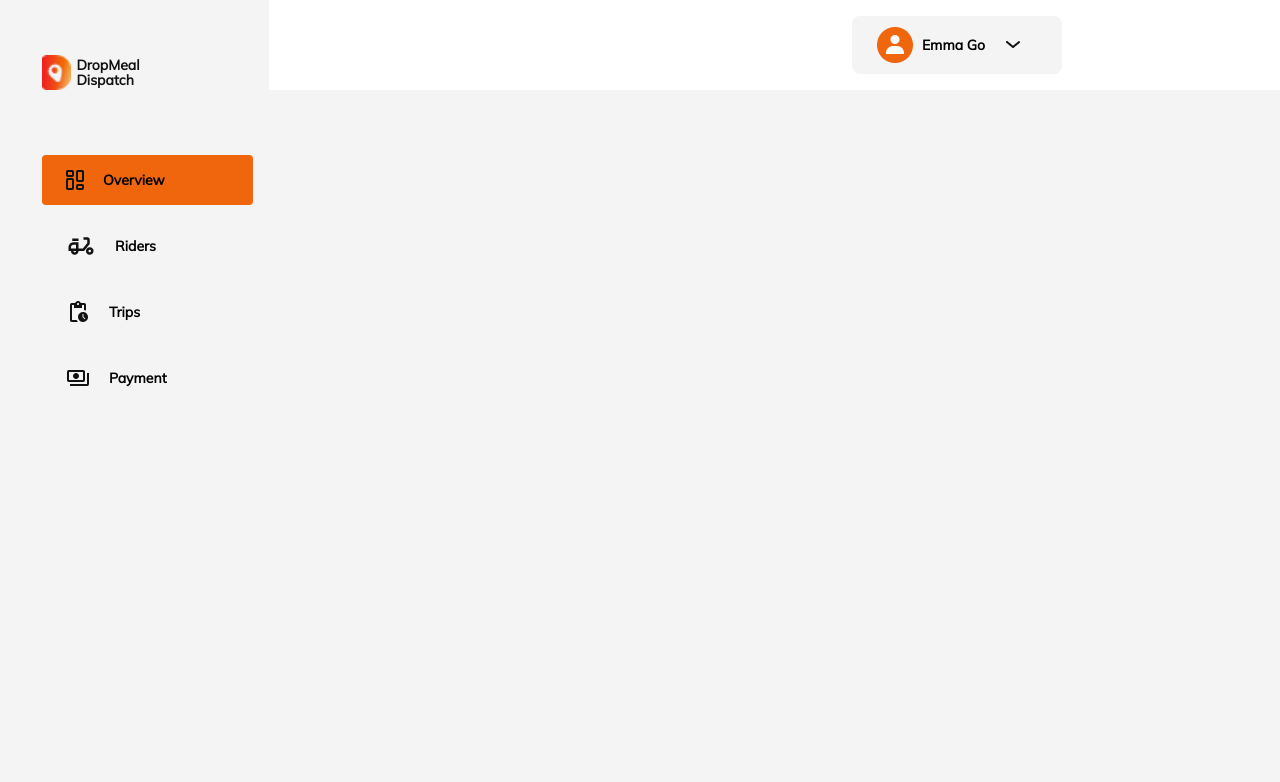
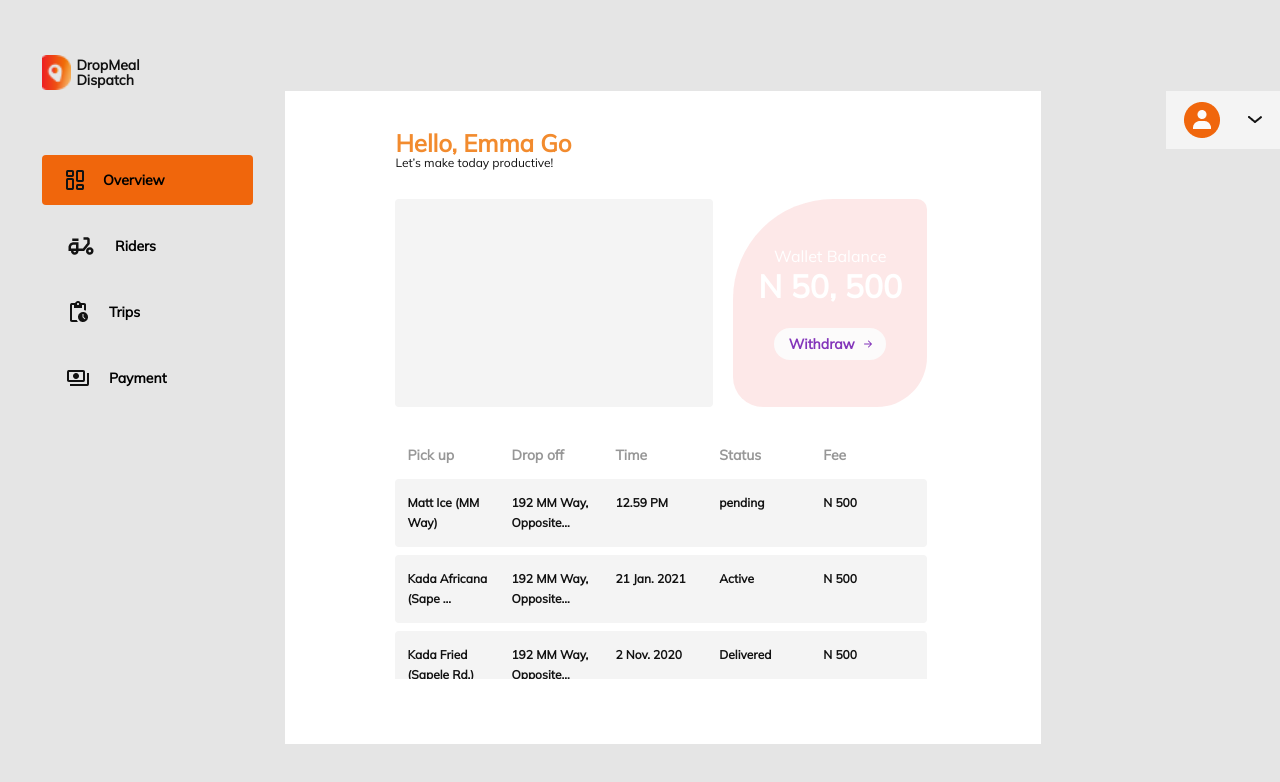
Before and after one commit to coolpythoncodes/drop-meal-dispatch-dashbord, a React (Create React App) app: page / in a window 1280 px wide. Shown: the top 782 px of the page. Built offline with nearby package versions, Linux system fonts and the light colour scheme.

Commit message:
overview section

```diff
--- a/src/Components/Layout.js
+++ b/src/Components/Layout.js
@@ -1,17 +1,28 @@
-import React from 'react';
+import { useState, useEffect } from 'react';
 import Sidebar from './Sidebar';
 import '../Sass/Layout.scss'
 import { MenuContextProvider } from '../context';
 import Navbar from './Navbar';
 
 const Layout = ({ children }) => {
+    const [deviceWidth, setDeviceWidth] = useState(window.innerWidth);
+    const breakPoint = 767;
+    const mobileBreakPoint = 600;
+
+    useEffect(() => {
+        const handleWindowResize = () => setDeviceWidth(window.innerWidth);
+        window.addEventListener('resize', handleWindowResize)
+        return () => window.removeEventListener('resize', handleWindowResize)
+    }, []);
     return (
         <div className="layout">
             <MenuContextProvider>
                 <Sidebar />
-                <Navbar />
+                {
+                    deviceWidth <= mobileBreakPoint ? <Navbar /> : null
+                }
             </MenuContextProvider>
-            {/* {children} */}
+            {children}
         </div>
     );
 }
--- a/src/Components/Overview.js
+++ b/src/Components/Overview.js
@@ -1,9 +1,88 @@
 import React from 'react';
+import { useState } from 'react'
+import '../Sass/Overview.scss'
+import ArrowRight from '../assest/arrow_right.png'
+import Avatar from '../assest/avatar.png'
+import ArrowDown from '../assest/arrow_down.png'
+import LogoOutImage from '../assest/logout.png'
+import TableData from './TableData';
 
 const Overview = () => {
+
+    const [show, setShow] = useState(false);
+    const showLogoOut = () => {
+        setShow(!show)
+    }
+
     return (
         <div className='overview'>
-            Overview
+            <div className="overview__container">
+                <div className="overview__greeting">
+                    <h3>Hello, Emma Go</h3>
+                    <small>Let’s make today productive!</small>
+                </div>
+
+                <div className="overview__earning">
+                    <div className="overview__chart">
+
+                    </div>
+                    <div className="overview__walletBalance">
+                        <p>Wallet Balance</p>
+                        <h1>N 50, 500</h1>
+                        <a href="/">Withdraw <img src={ArrowRight} alt="" style={{ marginLeft: '9px' }} /></a>
+                    </div>
+                </div>
+
+                <div className="overview__pickupData">
+                    <div className="table__head">
+                        <div><p>Pick up</p></div>
+                        <div><p>Drop off</p></div>
+                        <div><p>Time</p></div>
+                        <div><p>Status</p></div>
+                        <div><p>Fee</p></div>
+                    </div>
+                    <div className="table__body">
+                        <TableData
+                            pickUp='Matt Ice (MM Way)'
+                            dropOff='192 MM Way, Opposite...'
+                            time='12.59 PM'
+                            status='pending'
+                            fee='N 500'
+                        />
+                        <TableData
+                            pickUp='Kada Africana  (Sape ...'
+                            dropOff='192 MM Way, Opposite...'
+                            time='21 Jan. 2021'
+                            status='Active'
+                            fee='N 500'
+                        />
+                        <TableData
+                            pickUp='Kada Fried (Sapele Rd.)'
+                            dropOff='192 MM Way, Opposite...'
+                            time='2 Nov. 2020'
+                            status='Delivered'
+                            fee='N 500'
+                        />
+                        <TableData
+                            pickUp='Kada Fried (Sapele Rd.)'
+                            dropOff='192 MM Way, Opposite...'
+                            time='2 Nov. 2020'
+                            status='Delivered'
+                            fee='N 500'
+                        />
+                    </div>
+
+                </div>
+            </div>
+
+            <div className="overview__user">
+                <img src={Avatar} alt="" style={{ marginRight: '9px' }} />
+                <img src={ArrowDown} alt="" onClick={showLogoOut} />
+            </div>
+            <div className={`overview__logout ${show ? 'show' : null}`} style={show ? { visibility: 'visible' } : null}>
+                <img src={LogoOutImage} alt="" style={{ marginRight: '19px' }} />
+                <p>Logout</p>
+            </div>
         </div>
     );
 }
--- /dev/null
+++ b/src/Components/TableData.js
@@ -0,0 +1,25 @@
+import '../Sass/TableData.scss'
+
+const TableData = ({ pickUp, dropOff, time, status, fee }) => {
+    return (
+        <div className='table__data'>
+            <div>
+                <p>{pickUp}</p>
+            </div>
+            <div>
+                <p>{dropOff}</p>
+            </div>
+            <div>
+                <p>{time}</p>
+            </div>
+            <div>
+                <p>{status}</p>
+            </div>
+            <div>
+                <p className='fee'>{fee}</p>
+            </div>
+        </div>
+    );
+}
+
+export default TableData;
--- a/src/Sass/Navbar.scss
+++ b/src/Sass/Navbar.scss
@@ -1,5 +1,5 @@
 .navbar {
-	background: #fff;
+	background: #f4f4f4;
 	padding-top: 1rem;
 	padding-bottom: 1rem;
 	grid-area: navbar;
@@ -24,7 +24,7 @@
 	.user {
 		display: flex;
 		align-items: center;
-		background: #f4f4f4;
+		background: #fff;
 		width: 210px;
 		border-radius: 8px;
 		padding-left: 25px;
--- a/src/Sass/Overview.scss
+++ b/src/Sass/Overview.scss
@@ -1,3 +1,151 @@
-.overview{
-    grid-area: main;
+.overview {
+	grid-area: main;
+	padding-top: 41px;
+	padding-left: 1rem;
+
+	// &__container{
+
+	// }
+
+	&__greeting {
+		h3 {
+			font-weight: 900;
+			font-size: 24px;
+			line-height: 15px;
+			color: #f28b2e;
+		}
+
+		small {
+			font-size: 12px;
+			line-height: 15px;
+			color: #121212;
+			padding-top: 10px;
+		}
+	}
+
+	&__earning {
+		margin-top: 28px;
+		display: flex;
+		flex-direction: column;
+	}
+
+	&__chart {
+		background: #fff;
+		border-radius: 4px;
+		// width: 365px;
+		width: #{"min(365px, 90%)"};
+		height: 208px;
+	}
+
+	&__walletBalance {
+		height: 208px;
+		width: 223px;
+		background: rgba(243, 140, 140, 0.2);
+		backdrop-filter: blur(50px);
+		border-radius: 100px 10px 50px 30px;
+		display: flex;
+		flex-direction: column;
+		align-items: center;
+		justify-content: center;
+		color: #fff;
+		order: -1;
+		margin-bottom: 1.5rem;
+
+		a {
+			display: flex;
+			align-items: center;
+			justify-content: center;
+			width: 112px;
+			height: 32px;
+			margin-top: 22px;
+			background: #fcfbfb;
+			border-radius: 30px;
+			font-weight: 600;
+			font-size: 14px;
+			line-height: 15px;
+			color: #8335ba;
+		}
+	}
+
+	&__pickupData {
+		margin-top: 38px;
+	}
+
+	.table__head {
+		display: grid;
+		grid-template-columns: repeat(5, 1fr);
+		margin-bottom: 14px;
+		font-weight: 600;
+		font-size: 14px;
+		line-height: 20px;
+		color: #979797;
+		padding-left: 12px;
+	}
+
+	&__user, &__logout {
+		// visibility: hidden;
+		display: none;
+	}
 }
+
+@media only screen and (min-width: "600px") {
+	.overview {
+		display: flex;
+		position: relative;
+
+		&__container {
+			width: 832px;
+			height: 653px;
+			background: #fff;
+			padding-top: 45px;
+			padding-left: 110px;
+			padding-right: 114px;
+		}
+
+		&__earning {
+			flex-direction: row;
+		}
+
+		&__chart {
+			background: #f4f4f4;
+			margin-right: 20px;
+			order: -1;
+		}
+
+		&__walletBalance {
+			margin-bottom: 0;
+		}
+
+		.table__body {
+			height: 200px;
+			overflow-y: scroll;
+		}
+
+		&__user {
+			display: flex;
+			align-items: center;
+			justify-content: space-evenly;
+			margin-left: 125px;
+			height: 58px;
+			width: 130px;
+			background: #f4f4f4;
+		}
+
+		&__logout {
+			display: flex;
+			align-items: center;
+			justify-content: center;
+			position: absolute;
+			right: 95px;
+			top: 110px;
+			background: #f4f4f4;
+			color: #F0660C;
+			height: 58px;
+			width: 130px;
+			box-shadow: 0px 4px 10px rgba(0, 0, 0, 0.1);
+			border-radius: 8px;
+			visibility: hidden;
+			cursor: pointer;
+		}
+	}
+}
--- /dev/null
+++ b/src/Sass/TableData.scss
@@ -0,0 +1,18 @@
+.table__data {
+	display: grid;
+	grid-template-columns: repeat(5, 1fr);
+	background: #f4f4f4;
+	border-radius: 4px;
+	padding: 14px 0;
+    padding-left: 12px;
+	margin-bottom: 8px;
+	font-weight: 600;
+	font-size: 12px;
+	line-height: 20px;
+	color: #121212;
+    overflow: hidden;
+
+    .fee{
+        font-weight: 900;
+    }
+}
--- a/src/index.css
+++ b/src/index.css
@@ -16,5 +16,5 @@ ul{
 
 body{
   font-family: 'Mulish', sans-serif;
-  background: #F4F4F4;
+  background: #E5E5E5;
 }
```
Also changed, not shown: src/assest/arrow_right.png (added).
